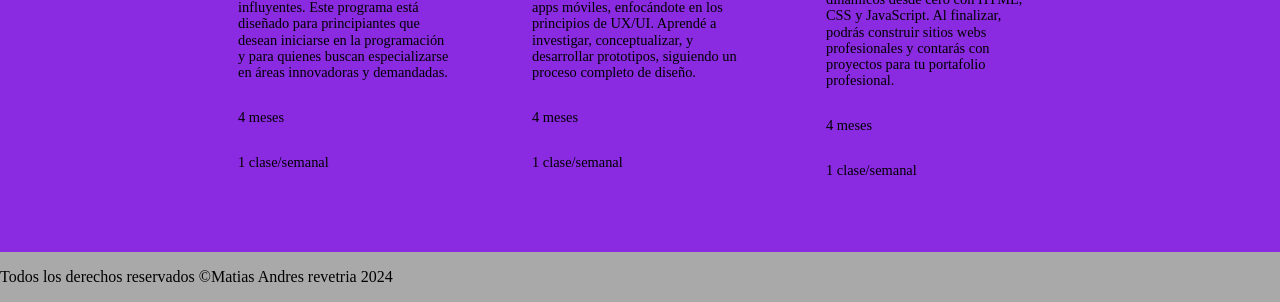
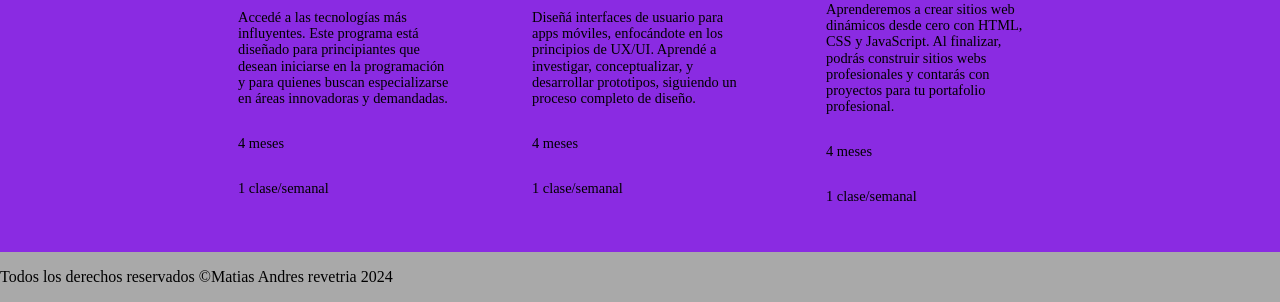
Before and after one commit to MatiasRevetria/RevetriaTalentoTech, a plain HTML site: page index.html in a window 1280 px wide. Shown: the part 498-800 px from the top of the page. Drawn offline with Linux system fonts and the light colour scheme.

Commit message:
Add_changes

```diff
--- a/CSS/styles.css
+++ b/CSS/styles.css
@@ -6,7 +6,7 @@ body{
     background-color: blueviolet;
     display: flex;
     flex-direction: column;
-    padding-top: 10%;
+    padding-top: 12%;
     margin: 0;
 
 }
```
Also changed, not shown: 1 other file.
